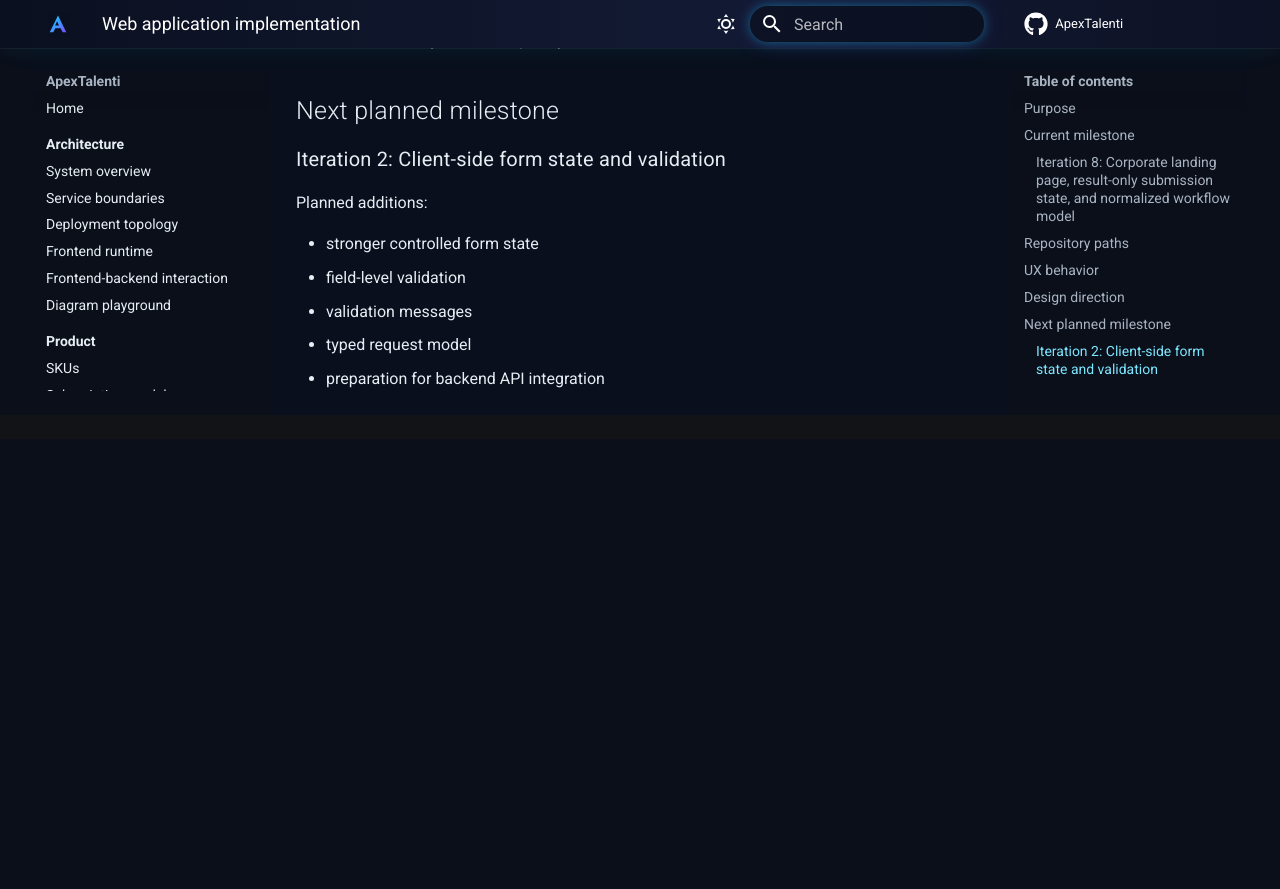
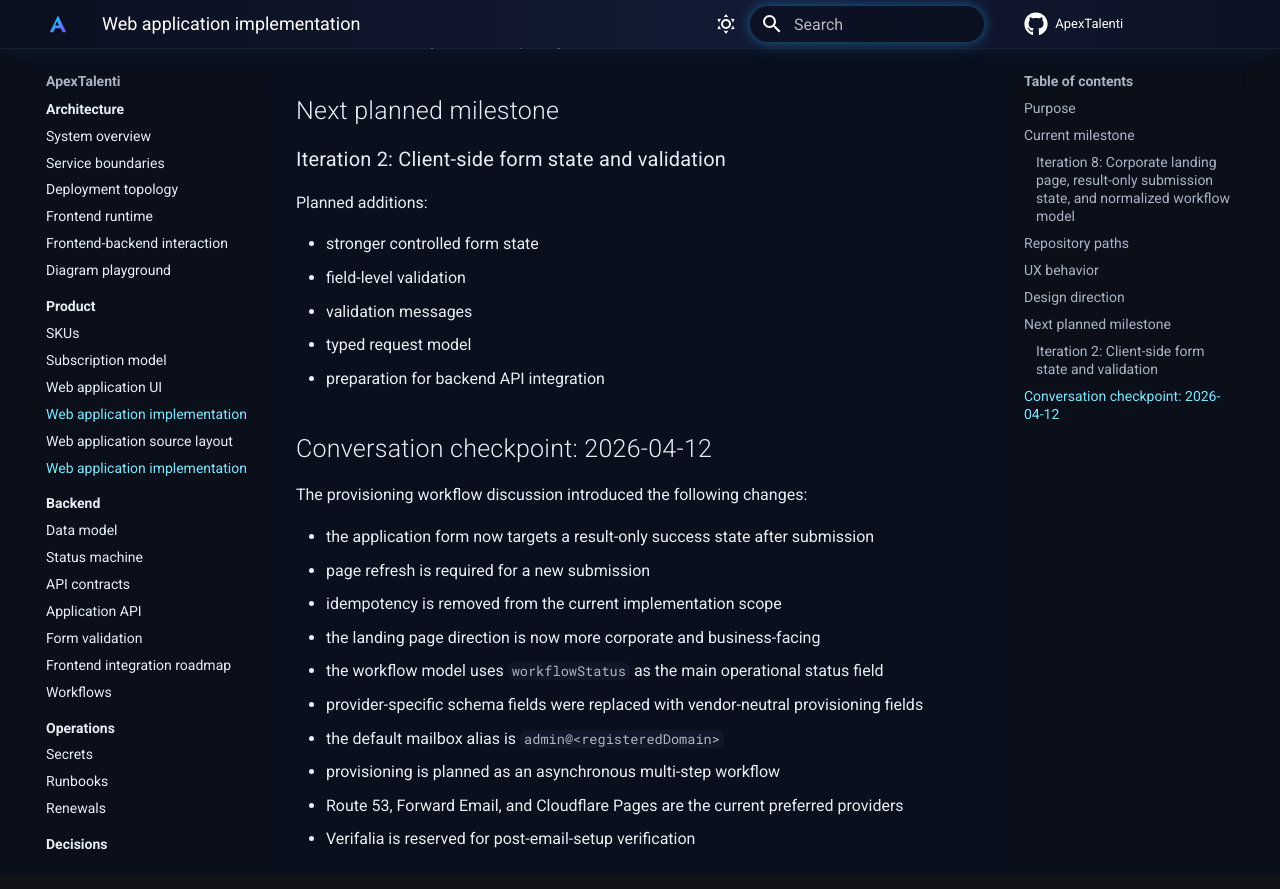
Before and after one commit to comedido/ApexTalenti, an MkDocs documentation site: the page built from docs/product/webapp-implementation.md, in a window 1280 px wide and 900 px high, scrolled down 1760 px. Shown: the top 889 px of the window. Built offline with MkDocs 1.6.1 and Material for MkDocs 9.7.7, drawn with Linux system fonts in a browser that asks for light colours; comment, search, counter and statistics services are not loaded; before the commit the page ends 2199 px from its top, so only the background shows below that.

```diff
--- /dev/null
+++ b/docs/decisions/2026-04-12-provisioning-workflow-conversation.md
@@ -0,0 +1,111 @@
+# Provisioning workflow decisions from Perplexity conversation
+
+- Date: 2026-04-12
+- Source conversation: https://www.perplexity.ai/search/i-have-a-typescript-project-fo-7q5yLppNSFOCHjjZYYCXYw
+
+## Scope
+
+This note records product, data-model, and workflow decisions made during the provisioning workflow design discussion for ApexTalenti.
+
+## Product decisions
+
+- The public application form should be replaced by a result-only state after successful submission.
+- After success, the page remains locked and the user must refresh the page to submit a new request.
+- The landing page should move toward a more business-friendly and corporate visual style.
+
+## Frontend implementation decisions
+
+- The form no longer relies on in-memory idempotency.
+- `idempotencyKey` should be removed from the frontend and backend flow for the current iteration.
+- The success state should display the server response and application reference.
+- The hero and overview sections should use more structured, corporate-oriented copy.
+
+## Data model decisions
+
+- Use a single main workflow field: `workflowStatus`.
+- Do not keep both `applicationStatus` and `lifecycleStatus` as active operational fields for the same purpose.
+- Replace vendor-specific field names with vendor-neutral names.
+
+### Preferred workflow fields
+
+- `workflowStatus`
+- `statusUpdatedAt`
+- `statusDetail`
+- `adminOwner`
+- `reviewDecision`
+- `reviewNotes`
+- `reviewedAt`
+- `priority`
+- `internalTags`
+- `provisioningRequested`
+- `provisioningRequestedAt`
+- `provisioningRunId`
+- `domainProvider`
+- `registeredDomain`
+- `emailProvider`
+- `emailAccountAddress`
+- `hostingProvider`
+- `storageTarget`
+- `siteUrl`
+- `provisioningNotes`
+- `lastProvisioningError`
+
+### Naming decision
+
+Provider-specific fields such as `protonAccountEmail` and `s3BucketName` should not be used in the normalized workflow model.
+
+## Provisioning decisions
+
+### Selected providers
+
+- DNS / registrar: AWS Route 53
+- Email: Forward Email
+- Static hosting: Cloudflare Pages
+
+### Default mailbox
+
+- Default mailbox alias should be `admin@<registeredDomain>`.
+
+### Provisioning pattern
+
+- Provisioning should be asynchronous.
+- Domain and DNS setup should happen before email activation is considered final.
+- Email setup should be completed in a later retryable workflow after DNS propagation.
+
+### Verification
+
+- Verifalia should be considered as a post-email-registration validation step.
+- Verifalia should not be used as a blocking pre-check for a newly provisioned domain.
+
+## n8n workflow decisions
+
+- The NocoDB queue view already returns the fields required for processing.
+- NocoDB updates must explicitly target the internal row `Id`.
+- The previous `RECORD_NOT_FOUND` issue came from an update call without a correctly mapped target row identifier.
+- The provisioning flow should be split into:
+  - Workflow A: DNS + hosting provisioning
+  - Workflow B: email finalization + verification + retries
+
+### Recommended workflow statuses
+
+- `queued_for_provisioning`
+- `provisioning`
+- `awaiting_email_dns`
+- `completed`
+- `failed`
+
+## Operational notes
+
+- If direct n8n Route 53 integration is too cumbersome, the fallback is to move Route 53 logic into the ApexTalenti backend.
+- Forward Email should be invoked from n8n using token-authenticated HTTP requests.
+- Cloudflare Pages should remain the preferred hosting target unless cost or deployment constraints change.
+
+## Follow-up
+
+Implementation details should continue in the next iteration with:
+
+- exact n8n node-by-node configuration
+- Route 53 integration path confirmation
+- Forward Email retry logic
+- Cloudflare Pages deployment details
+- final NocoDB update strategy
--- a/docs/product/webapp-implementation.md
+++ b/docs/product/webapp-implementation.md
@@ -67,3 +67,18 @@ Planned additions:
 - validation messages
 - typed request model
 - preparation for backend API integration
+
+## Conversation checkpoint: 2026-04-12
+
+The provisioning workflow discussion introduced the following changes:
+
+- the application form now targets a result-only success state after submission
+- page refresh is required for a new submission
+- idempotency is removed from the current implementation scope
+- the landing page direction is now more corporate and business-facing
+- the workflow model uses `workflowStatus` as the main operational status field
+- provider-specific schema fields were replaced with vendor-neutral provisioning fields
+- the default mailbox alias is `admin@<registeredDomain>`
+- provisioning is planned as an asynchronous multi-step workflow
+- Route 53, Forward Email, and Cloudflare Pages are the current preferred providers
+- Verifalia is reserved for post-email-setup verification
--- a/mkdocs.yml
+++ b/mkdocs.yml
@@ -83,6 +83,7 @@ nav:
       - Web application UI: product/webapp-ui.md
       - Web application implementation: product/webapp-implementation.md
       - Web application source layout: product/webapp-source-layout.md
+      - Webapp Implementation: product/webapp-implementation.md
   - Backend:
       - Overview: backend/index.md
       - Data model: backend/data-model.md
@@ -101,5 +102,7 @@ nav:
       - Overview: decisions/index.md
       - ADR-001 Docs stack: decisions/adr-001-docs-stack.md
       - ADR-002 CRM agnostic model: decisions/adr-002-crm-agnostic-model.md
+      - Provisioning Workflow Conversation 2026-04-12: decisions/2026-04-12-provisioning-workflow-conversation.md
+      - Perplexity Conversation: https://www.perplexity.ai/search/i-have-a-typescript-project-fo-7q5yLppNSFOCHjjZYYCXYw
 extra:
   generator: false
```
Also changed, not shown: docs/backend/application-api.md (+12 -0 lines), docs/backend/frontend-integration-roadmap.md (+15 -0 lines).
